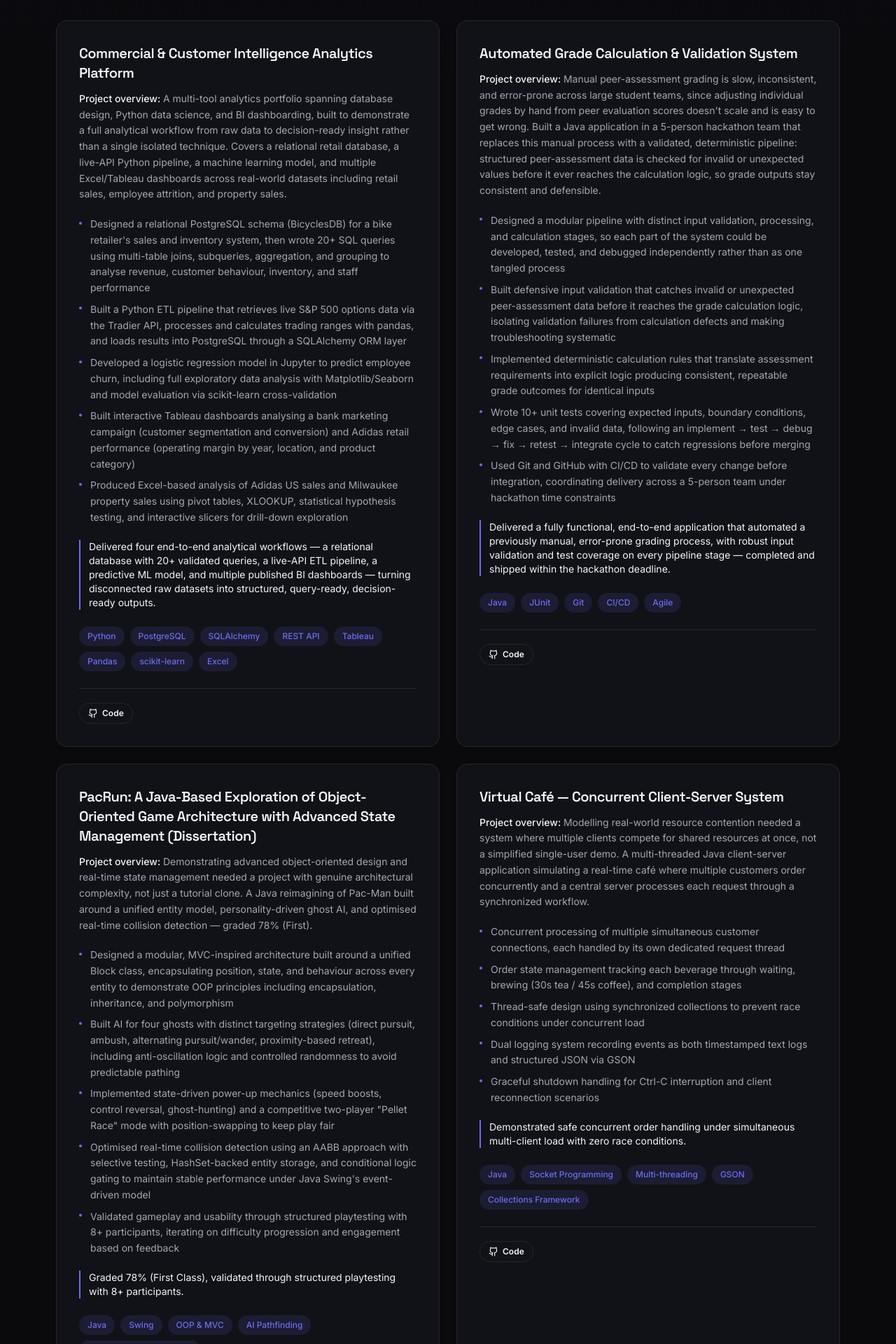
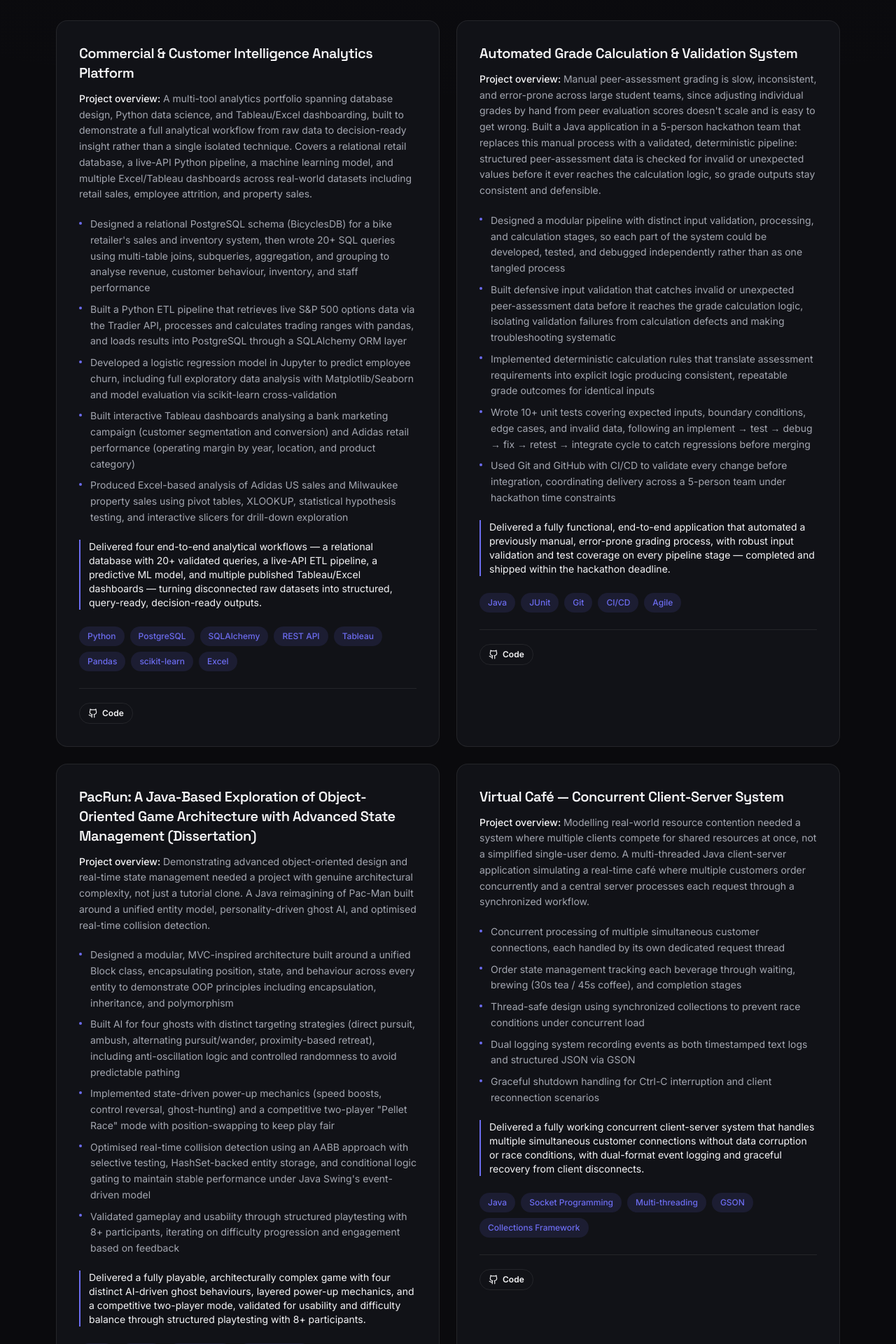
Before and after one commit to Kishanr19/Kishanr19.github.io, a React (Vite) app: page / in a window 1280 px wide. Shown: the part 3680-5600 px from the top of the page at 70% size. Built offline with nearby package versions, Linux system fonts and the light colour scheme.

Commit message:
Remove grade mentions from PacRun, match outcome style across all four projects

```diff
--- a/src/data.js
+++ b/src/data.js
@@ -65,7 +65,7 @@ export const projects = [
   {
     name: 'Commercial & Customer Intelligence Analytics Platform',
     description:
-      'A multi-tool analytics portfolio spanning database design, Python data science, and BI dashboarding, built to demonstrate a full analytical workflow from raw data to decision-ready insight rather than a single isolated technique. Covers a relational retail database, a live-API Python pipeline, a machine learning model, and multiple Excel/Tableau dashboards across real-world datasets including retail sales, employee attrition, and property sales.',
+      'A multi-tool analytics portfolio spanning database design, Python data science, and Tableau/Excel dashboarding, built to demonstrate a full analytical workflow from raw data to decision-ready insight rather than a single isolated technique. Covers a relational retail database, a live-API Python pipeline, a machine learning model, and multiple Excel/Tableau dashboards across real-world datasets including retail sales, employee attrition, and property sales.',
     features: [
       'Designed a relational PostgreSQL schema (BicyclesDB) for a bike retailer\'s sales and inventory system, then wrote 20+ SQL queries using multi-table joins, subqueries, aggregation, and grouping to analyse revenue, customer behaviour, inventory, and staff performance',
       'Built a Python ETL pipeline that retrieves live S&P 500 options data via the Tradier API, processes and calculates trading ranges with pandas, and loads results into PostgreSQL through a SQLAlchemy ORM layer',
@@ -74,7 +74,7 @@ export const projects = [
       'Produced Excel-based analysis of Adidas US sales and Milwaukee property sales using pivot tables, XLOOKUP, statistical hypothesis testing, and interactive slicers for drill-down exploration',
     ],
     outcome:
-      'Delivered four end-to-end analytical workflows — a relational database with 20+ validated queries, a live-API ETL pipeline, a predictive ML model, and multiple published BI dashboards — turning disconnected raw datasets into structured, query-ready, decision-ready outputs.',
+      'Delivered four end-to-end analytical workflows — a relational database with 20+ validated queries, a live-API ETL pipeline, a predictive ML model, and multiple published Tableau/Excel dashboards — turning disconnected raw datasets into structured, query-ready, decision-ready outputs.',
     tech: ['Python', 'PostgreSQL', 'SQLAlchemy', 'REST API', 'Tableau', 'Pandas', 'scikit-learn', 'Excel'],
     github: 'https://github.com/Kishanr19/Commercial-Customer-Intelligence-Analytics-Platform-',
     demo: null,
@@ -99,7 +99,7 @@ export const projects = [
   {
     name: 'PacRun: A Java-Based Exploration of Object-Oriented Game Architecture with Advanced State Management (Dissertation)',
     description:
-      'Demonstrating advanced object-oriented design and real-time state management needed a project with genuine architectural complexity, not just a tutorial clone. A Java reimagining of Pac-Man built around a unified entity model, personality-driven ghost AI, and optimised real-time collision detection — graded 78% (First).',
+      'Demonstrating advanced object-oriented design and real-time state management needed a project with genuine architectural complexity, not just a tutorial clone. A Java reimagining of Pac-Man built around a unified entity model, personality-driven ghost AI, and optimised real-time collision detection.',
     features: [
       'Designed a modular, MVC-inspired architecture built around a unified Block class, encapsulating position, state, and behaviour across every entity to demonstrate OOP principles including encapsulation, inheritance, and polymorphism',
       'Built AI for four ghosts with distinct targeting strategies (direct pursuit, ambush, alternating pursuit/wander, proximity-based retreat), including anti-oscillation logic and controlled randomness to avoid predictable pathing',
@@ -107,7 +107,8 @@ export const projects = [
       'Optimised real-time collision detection using an AABB approach with selective testing, HashSet-backed entity storage, and conditional logic gating to maintain stable performance under Java Swing\'s event-driven model',
       'Validated gameplay and usability through structured playtesting with 8+ participants, iterating on difficulty progression and engagement based on feedback',
     ],
-    outcome: 'Graded 78% (First Class), validated through structured playtesting with 8+ participants.',
+    outcome:
+      'Delivered a fully playable, architecturally complex game with four distinct AI-driven ghost behaviours, layered power-up mechanics, and a competitive two-player mode, validated for usability and difficulty balance through structured playtesting with 8+ participants.',
     tech: ['Java', 'Swing', 'OOP & MVC', 'AI Pathfinding', 'Performance Optimisation'],
     github: 'https://github.com/Kishanr19/PacRun-A-Java-Based-Exploration-of-Object-Oriented-Game-Architecture-with-Advanced-State-Management',
     demo: null,
@@ -125,7 +126,8 @@ export const projects = [
       'Dual logging system recording events as both timestamped text logs and structured JSON via GSON',
       'Graceful shutdown handling for Ctrl-C interruption and client reconnection scenarios',
     ],
-    outcome: 'Demonstrated safe concurrent order handling under simultaneous multi-client load with zero race conditions.',
+    outcome:
+      'Delivered a fully working concurrent client-server system that handles multiple simultaneous customer connections without data corruption or race conditions, with dual-format event logging and graceful recovery from client disconnects.',
     tech: ['Java', 'Socket Programming', 'Multi-threading', 'GSON', 'Collections Framework'],
     github: 'https://github.com/Kishanr19/-Virtual-Caf-Concurrent-Client-Server-System',
     demo: null,
```
